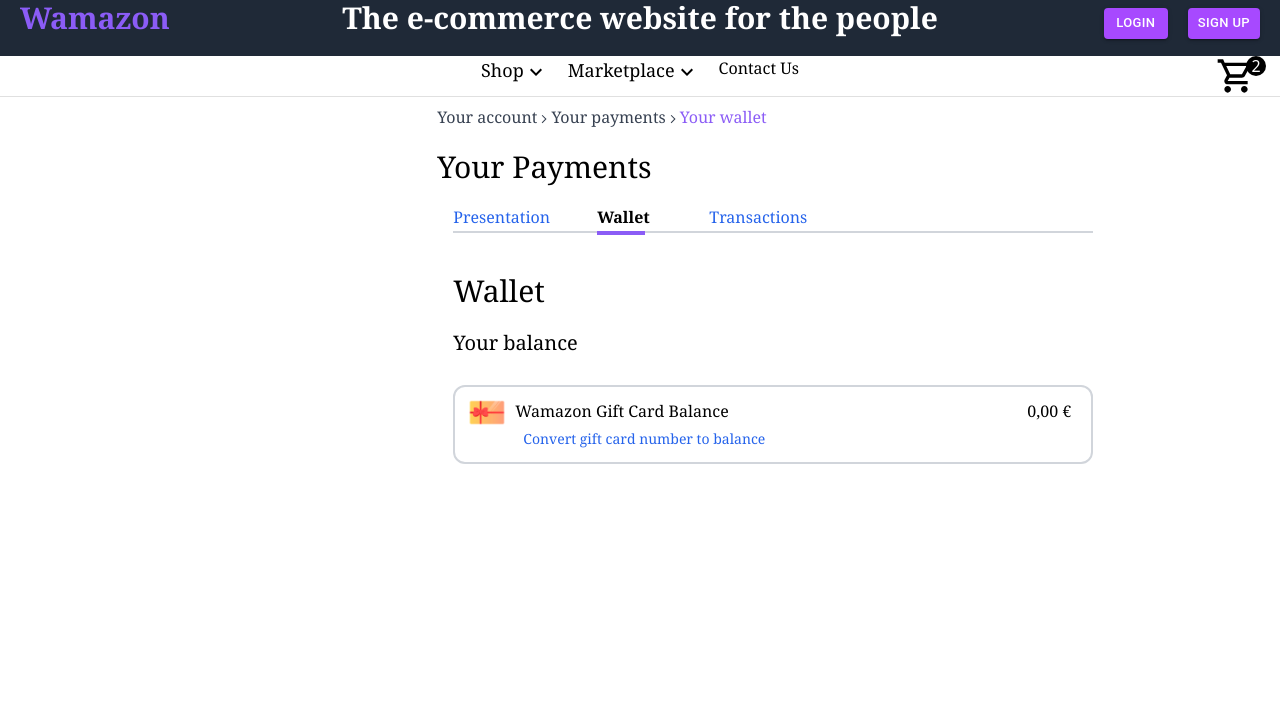
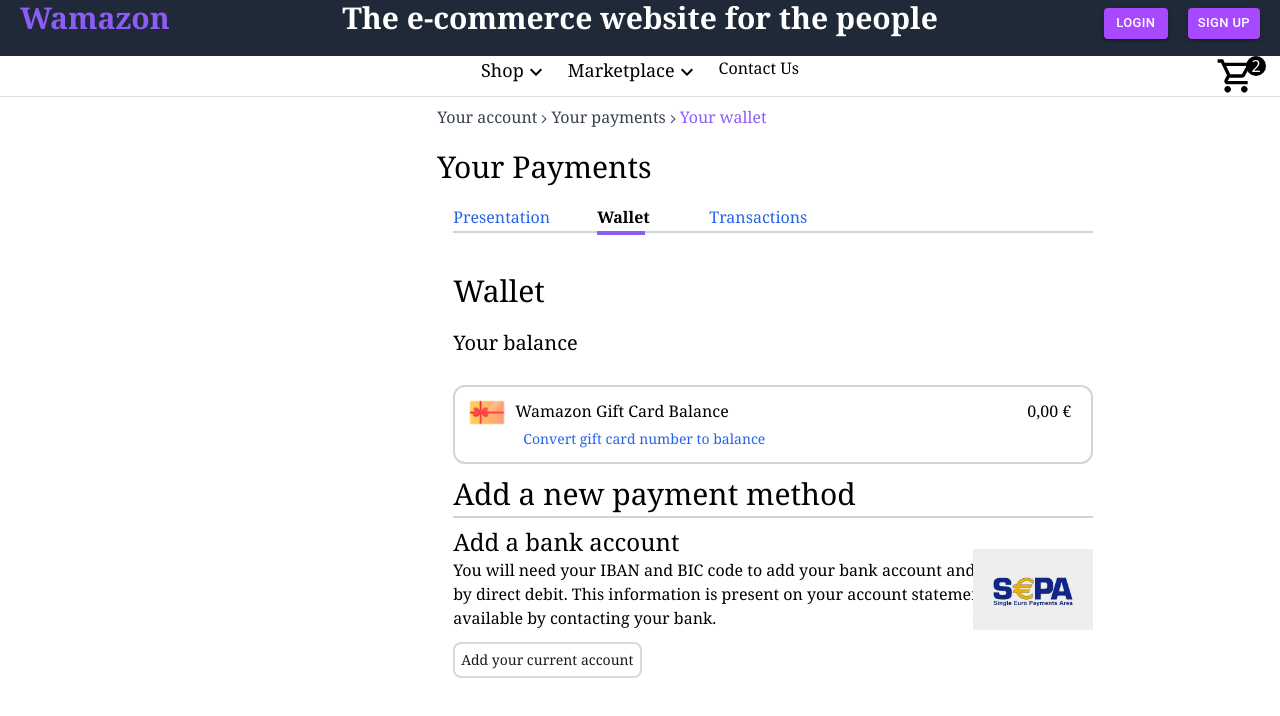
Before and after one commit to Mysticboi/wamazon, a React (Create React App) app in the folder client/: page /account/payments/wallet in a window 1280 px wide. Shown: the top 716 px of the page. Built offline with nearby package versions, Linux system fonts and the light colour scheme; no server answers; the HTML template or start-up script is replaced by a standard one.

Commit message:
front: start add bank account

```diff
--- a/client/src/pages/Account/Payments/Payments.tsx
+++ b/client/src/pages/Account/Payments/Payments.tsx
@@ -6,7 +6,7 @@ import {
   useLocation,
   Link,
 } from 'react-router-dom';
-import Wallet from './Wallet';
+import Wallet from './Wallet/Wallet';
 import Transactions from './Transactions';
 import giftCard from '../../../images/giftCard.png';
 
--- a/client/src/pages/Account/Payments/Wallet.tsx
+++ b/client/src/pages/Account/Payments/Wallet/Balance.tsx
@@ -12,30 +12,16 @@ import {
 } from '@material-ui/core';
 import axios from 'axios';
 import { Alert } from '@material-ui/lab';
-import giftCard from '../../../images/giftCard.png';
-import { UserContext } from '../../../context/UserContext';
-
-const Wallet = () => (
-  <div className="mt-5">
-    <div className="w-2/3 mb-10 m-auto">
-      <div className="relative left-9 md:left-60">
-        <p className="text-3xl">Wallet</p>
-
-        <Balance />
-      </div>
-    </div>
-  </div>
-);
+import giftCard from '../../../../images/giftCard.png';
+import { UserContext } from '../../../../context/UserContext';
 
 const Balance = () => {
   const [open, setOpen] = useState(false);
   const [key, setKey] = useState('');
   const [error, setError] = useState('');
-  const [balance, setBalance] = useState<number>(0);
+  const [balance, setBalance] = useState(0);
   const [successGiftCard, setSuccessGiftCard] = useState(false);
   const { token } = useContext(UserContext);
-
-  console.log('tokenn', token);
 
   useEffect(() => {
     const getBalance = async () => {
@@ -73,7 +59,6 @@ const Balance = () => {
     if (key.length !== 8) {
       setError('Key should be 8 characters !');
     } else {
-      console.log('Arrived here');
       try {
         const response = await axios.put(
           `http://localhost:5000/giftCard/${key}`,
@@ -182,4 +167,4 @@ const Balance = () => {
   );
 };
 
-export default Wallet;
+export default Balance;
--- /dev/null
+++ b/client/src/pages/Account/Payments/Wallet/Wallet.tsx
@@ -0,0 +1,119 @@
+import React, { useState } from 'react';
+import {
+  Button,
+  TextField,
+  Dialog,
+  DialogActions,
+  DialogContent,
+  DialogContentText,
+  DialogTitle,
+  Snackbar,
+  SnackbarCloseReason,
+} from '@material-ui/core';
+import Balance from './Balance';
+import sepa from '../../../../images/sepa.jpg';
+
+const Wallet = () => (
+  <div className="mt-5">
+    <div className="w-2/3 mb-10 m-auto">
+      <div className="relative left-9 md:left-60">
+        <p className="text-3xl">Wallet</p>
+
+        <Balance />
+
+        <p className="text-3xl mt-3">Add a new payment method</p>
+        <div className="bg-gray-300 h-0.5 w-3/4 mt-1" />
+
+        <AddBankAccount />
+      </div>
+    </div>
+  </div>
+);
+
+const AddBankAccount = () => {
+  const [open, setOpen] = useState(false);
+  const [error, setError] = useState('');
+
+  const handleClickOpen = () => {
+    setError('');
+    setOpen(true);
+  };
+
+  const handleClose = () => {
+    setOpen(false);
+    setError('');
+  };
+
+  const handleConfirm = () => {};
+  return (
+    <div>
+      <p className="text-2xl mt-2">Add a bank account</p>
+      <div className="w-2/3">
+        <p>
+          You will need your IBAN and BIC code to add your bank account and pay
+          by direct debit. This information is present on your account statement
+          or available by contacting your bank.{' '}
+        </p>
+      </div>
+      <div className="w-3/4 relative">
+        <img
+          src={sepa}
+          alt="sepa"
+          height={120}
+          width={120}
+          className="absolute bottom-0 right-0"
+        />
+      </div>
+
+      <button
+        className="border-2 border-gray-300 text-sm rounded-lg p-1.5 mt-3 opacity-90"
+        type="button"
+        onClick={() => setOpen(true)}
+      >
+        Add your current account
+      </button>
+
+      <Dialog
+        open={open}
+        onClose={handleClose}
+        aria-labelledby="form-dialog-title"
+        fullWidth
+      >
+        <DialogTitle id="form-dialog-title" className="text-center">
+          Add your current account
+        </DialogTitle>
+        <DialogContent>
+          <div className="w-70 m-auto text-center">
+            <TextField
+              autoFocus
+              margin="dense"
+              id="key"
+              label="Key"
+              type="text"
+            />
+          </div>
+
+          <DialogContentText>
+            Don't use your real account bank please
+          </DialogContentText>
+
+          <div className="text-red-600 underline m-2 text-center h-5 font-bold">
+            {error}
+          </div>
+        </DialogContent>
+        <DialogActions className="space-x-5">
+          <Button onClick={handleConfirm} color="primary" variant="contained">
+            Confirm
+          </Button>
+          <Button onClick={handleClose} color="secondary" variant="contained">
+            Cancel
+          </Button>
+        </DialogActions>
+      </Dialog>
+    </div>
+  );
+};
+
+const BankAccount = () => <div>Bank Accounts</div>;
+
+export default Wallet;
```
Also changed, not shown: client/src/images/sepa.jpg (added), 1 other file (tests, documents, lock files or other folders).
